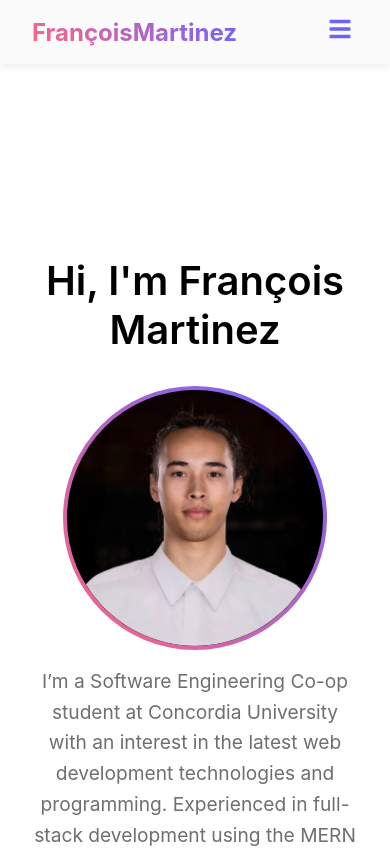
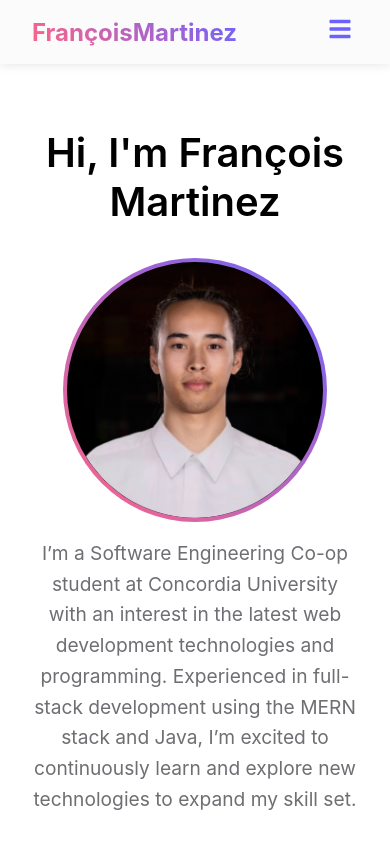
Before and after one commit to FrancoisMartinez/react-portfolio, a React (Vite) app: page / in a window 390 px wide. Shown: the top 848 px of the page. Built offline with nearby package versions, Linux system fonts and the light colour scheme.

Commit message:
resize mobile

```diff
--- a/src/styles/Home.module.css
+++ b/src/styles/Home.module.css
@@ -94,5 +94,8 @@
 }
 
 @media (max-width: 768px) {
+    .about {
+        padding: 8rem 2rem 4rem 2rem;
+    }
 
 }
```
